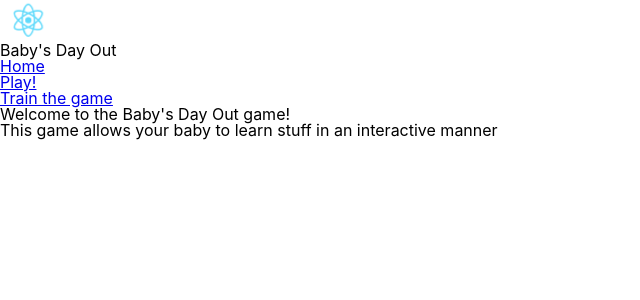
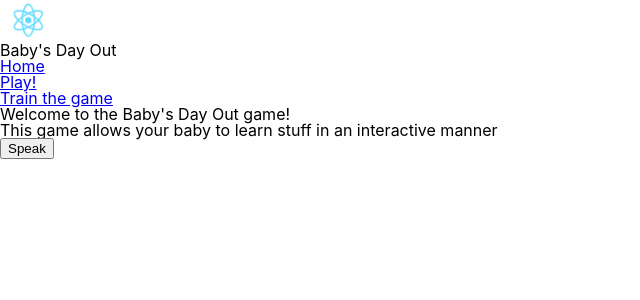
Before and after one commit to DiUS/babies-hack-out, a React (Create React App) app: page / in a window 1280 px wide. Shown: the top 300 px of the page, without its empty margins (0-640 px from the left). Built offline with nearby package versions, Linux system fonts and the light colour scheme.

Commit message:
Pass text to voice component dynamically

```diff
--- a/src/components/App.js
+++ b/src/components/App.js
@@ -6,12 +6,25 @@ import Nav from './Nav';
 import Voice from './Voice';
 
 class App extends Component {
+  speak = () => {
+    const text = "Hack babies hack";
+
+    this.setState({text})
+  }
+
   render() {
+    const {text} = this.state || {};
+
     return (
       <div className="App">
         <Header />
         <Nav />
         <Main />
+
+        <button onClick={this.speak}>
+          Speak
+        </button>
+        {text && <Voice text={text} textType={"text"}/>}
         <Voice text={"Hack babies hack"}/>
       </div>
     );
--- a/src/components/voice.js
+++ b/src/components/Voice.js
@@ -7,9 +7,10 @@ class Voice extends Component {
   }
 
   componentWillMount() {
-    const {text} = this.props;
+    const {text, textType} = this.props;
     const audioSrc = 'http://localhost:8000/read?voiceId=Nicole' +
         '&text=' + text +
+        '&textType=' + textType +
         '&outputFormat=mp3';
     this.setState({audioSrc});
   }
--- a/src/index.js
+++ b/src/index.js
@@ -2,7 +2,7 @@ import React from 'react';
 import ReactDOM from 'react-dom';
 import { BrowserRouter } from 'react-router-dom'
 import './index.css';
-import App from './Components/App';
+import App from './components/App';
 import * as serviceWorker from './serviceWorker';
 
 ReactDOM.render((
```
Also changed, not shown: 2 other files (tests, documents, lock files or other folders).
